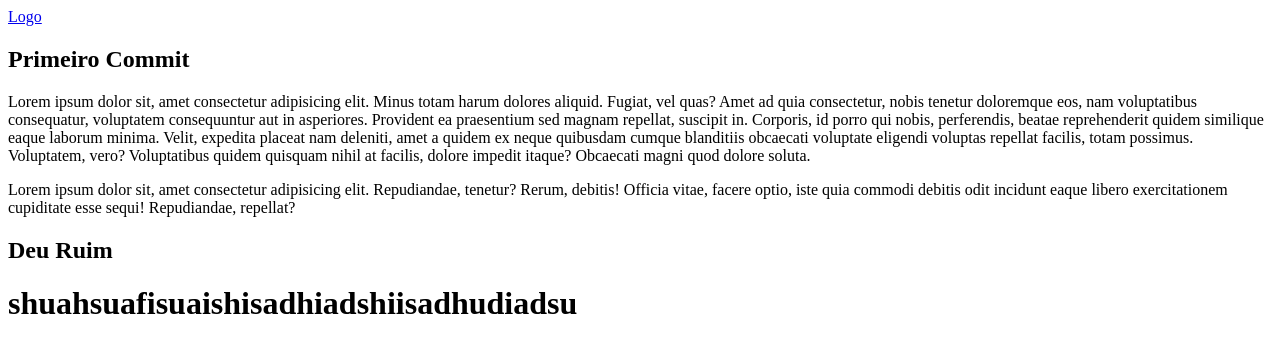
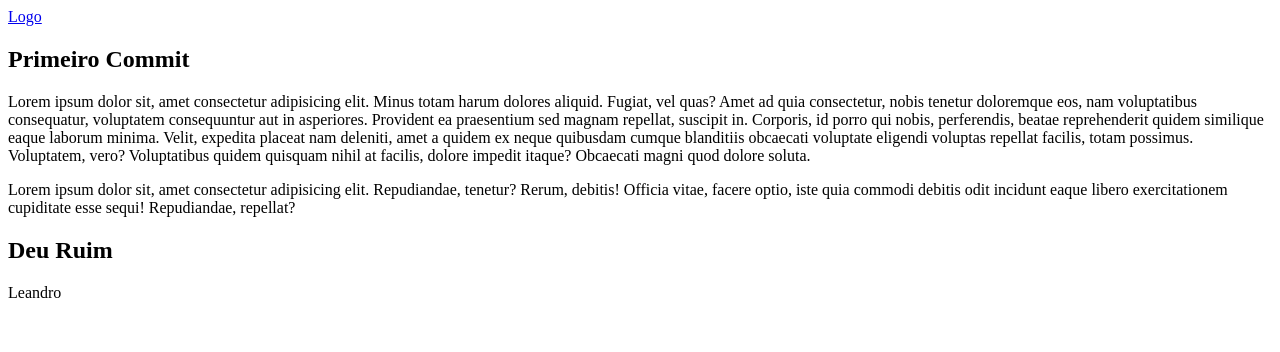
Before and after one commit to ThiagoMarchi/treinamentogit, a plain HTML site: page index.html in a window 1280 px wide. Drawn offline with Linux system fonts and the light colour scheme.

Commit message:
terceiro commit - removido header do final da página

```diff
--- a/index.html
+++ b/index.html
@@ -22,8 +22,6 @@
     </div>
     <h1>Deu Ruim</h1>
   </section>
-  <header>
-    <h1>shuahsuafisuaishisadhiadshiisadhudiadsu</h1>
-  </header>
+  <p>Leandro</p>
 </body>
 </html>
```
